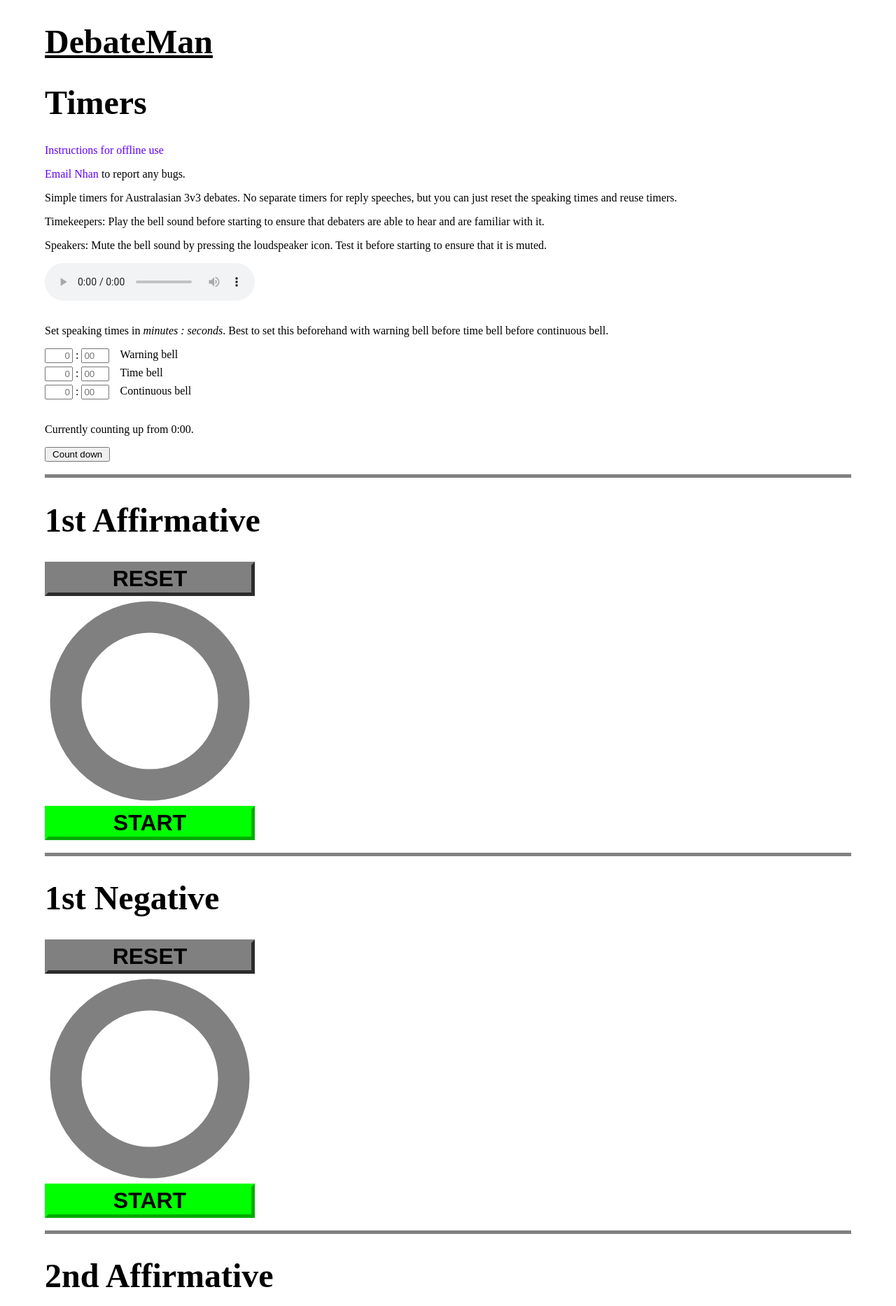
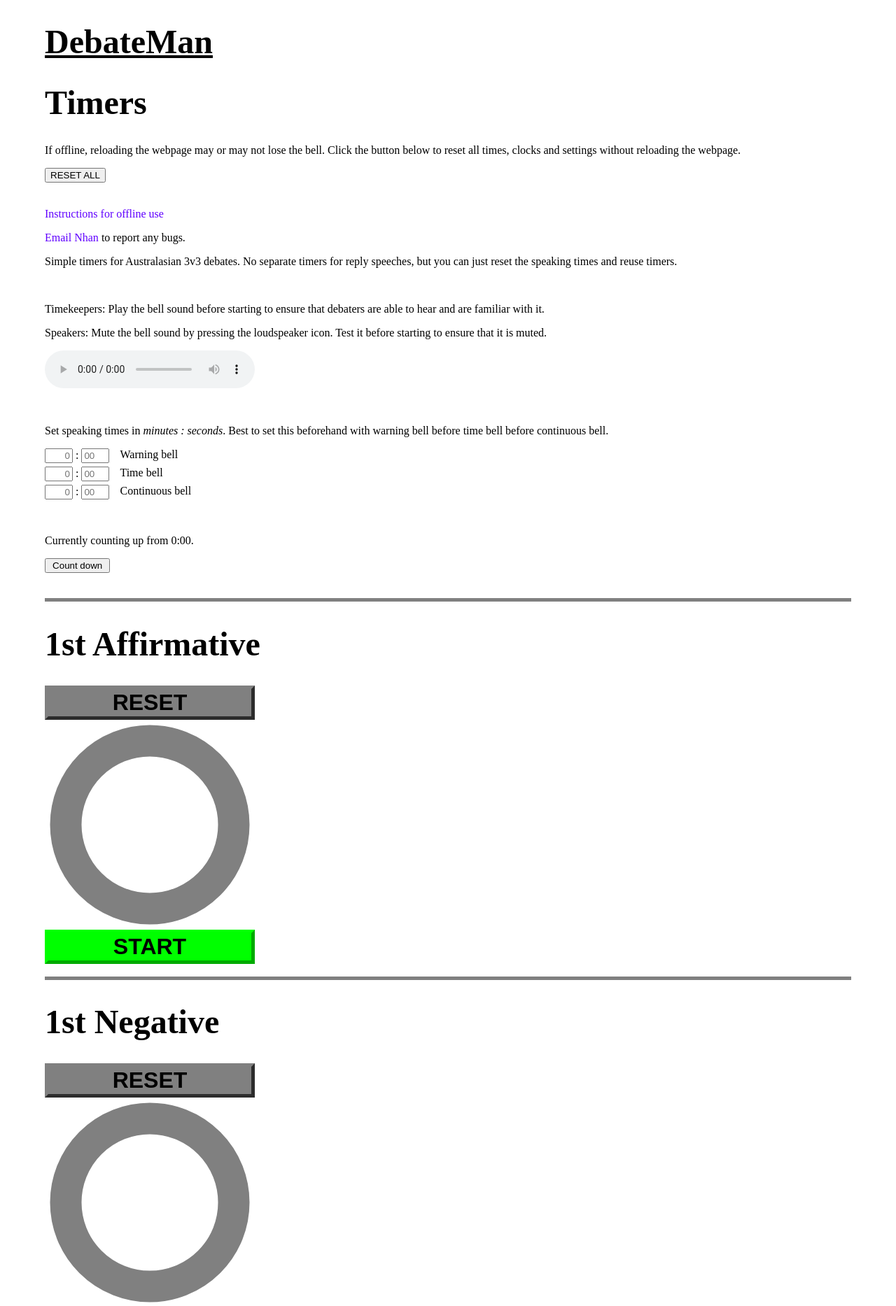
Before and after one commit to nhtnhanbn/debateman, a Jekyll site: the page timers/timers.html, which Jekyll copies as it is, in a window 1280 px wide. Shown: the top 1867 px of the page at 70% size. Built offline with Jekyll 4.4.1, drawn with Linux system fonts in a browser that asks for light colours.

Commit message:
Add RESET ALL button for timers

```diff
--- a/timers/timers.css
+++ b/timers/timers.css
@@ -1,6 +1,7 @@
 body {
     margin: auto;
     width: 90%;
+    overscroll-behavior-y: contain;
 }
 
 a {
--- a/timers/timers.html
+++ b/timers/timers.html
@@ -10,23 +10,27 @@
   <h1><a href="https://nhtnhanbn.github.io/debateman" style="text-decoration:underline; color:black">DebateMan</a></h1>
   <h1>Timers</h1>
 
+  <p>If offline, reloading the webpage may or may not lose the bell. Click the button below to reset all times, clocks and settings without reloading the webpage.</p>
+  <button type="button" onclick="resetAll()">RESET ALL</button>
+  <br><br><br>
+
   <a href="https://github.com/nhtnhanbn/debateman/tree/main/timers">Instructions for offline use</a>
 
   <p><a href="mailto:nhtnhanbn@gmail.com">Email Nhan</a> to report any bugs.</p>
 
   <p>Simple timers for Australasian 3v3 debates. No separate timers for reply speeches, but you can just reset the speaking times and reuse timers.</p>
+  <br>
 
   <p>Timekeepers: Play the bell sound before starting to ensure that debaters are able to hear and are familiar with it.</p>
 
   <p>Speakers: Mute the bell sound by pressing the loudspeaker icon. Test it before starting to ensure that it is muted.</p>
 
   <audio controls id="bell" src="Foot 2.m4a"></audio>
-
-  <br><br>
+  <br><br><br>
 
   <p>Set speaking times in <i>minutes : seconds</i>. Best to set this beforehand with warning bell before time bell before continuous bell.</p>
 
-  <div class="inputimes">
+  <form class="inputimes" id="time-form">
     <span>
     <input type="number" onfocusout="changeWarning()" min=0 placeholder="0" dir="rtl" id="warning-minutes">
     :
@@ -47,14 +51,12 @@
     <input type="number" onfocusout="changeContinuous()" min=0 max=59 placeholder="00" id="continuous-seconds">
     </span>
     <label>Continuous bell</label>
-  </div>
-
+  </form>
   <br>
 
   <p id="count-direction"></p>
   <button type="button" id="button-direction" style="width:7em"></button>
-
-  <br><br>
+  <br><br><br>
 
 
 
--- a/timers/timers.js
+++ b/timers/timers.js
@@ -3,6 +3,7 @@ const CIRCUMFERENCE = 252;
 const bell = document.getElementById("bell");
 const countDirection = document.getElementById("count-direction");
 const buttonDirection = document.getElementById("button-direction");
+const timeForm = document.getElementById("time-form");
 const warningMinutes = document.getElementById("warning-minutes");
 const warningSeconds = document.getElementById("warning-seconds");
 const stopMinutes = document.getElementById("stop-minutes");
@@ -19,6 +20,17 @@ function padSeconds(seconds) {
     seconds = `0${seconds}`.slice(-2);
   }
   return seconds;
+}
+
+function resetAll() {
+  timeForm.reset();
+  countUp();
+  resetTime1A();
+  resetTime1N();
+  resetTime2A();
+  resetTime2N();
+  resetTime3A();
+  resetTime3N();
 }
 
 function defaults() {
@@ -66,10 +78,9 @@ function countUp() {
   buttonDirection.setAttribute("onclick", "countDown()");
 }
 
-countUp();
 
 
-/* 1st Affirmative */ {
+/* 1st Affirmative */
   let intervalId1A;
   let continuousId1A;
 
@@ -151,12 +162,9 @@ countUp();
     }
   }
 
-  resetTime1A();
-}
 
 
-
-/* 1st Negative */ {
+/* 1st Negative */
   let intervalId1N;
   let continuousId1N;
 
@@ -238,12 +246,9 @@ countUp();
     }
   }
 
-  resetTime1N();
-}
 
 
-
-/* 2nd Affirmative */ {
+/* 2nd Affirmative */
   let intervalId2A;
   let continuousId2A;
 
@@ -325,12 +330,9 @@ countUp();
     }
   }
 
-  resetTime2A();
-}
 
 
-
-/* 2nd Negative */ {
+/* 2nd Negative */
   let intervalId2N;
   let continuousId2N;
 
@@ -412,12 +414,9 @@ countUp();
     }
   }
 
-  resetTime2N();
-}
 
 
-
-/* 3rd Affirmative */ {
+/* 3rd Affirmative */
   let intervalId3A;
   let continuousId3A;
 
@@ -499,12 +498,9 @@ countUp();
     }
   }
 
-  resetTime3A();
-}
 
 
-
-/* 3rd Negative */ {
+/* 3rd Negative */
   let intervalId3N;
   let continuousId3N;
 
@@ -586,5 +582,6 @@ countUp();
     }
   }
 
-  resetTime3N();
-}
+
+
+resetAll();
```
